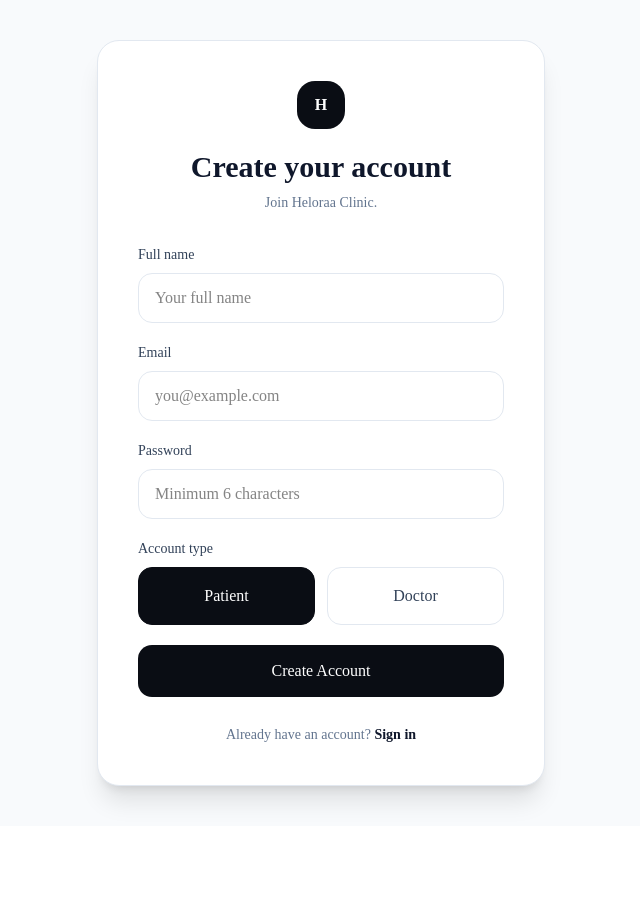
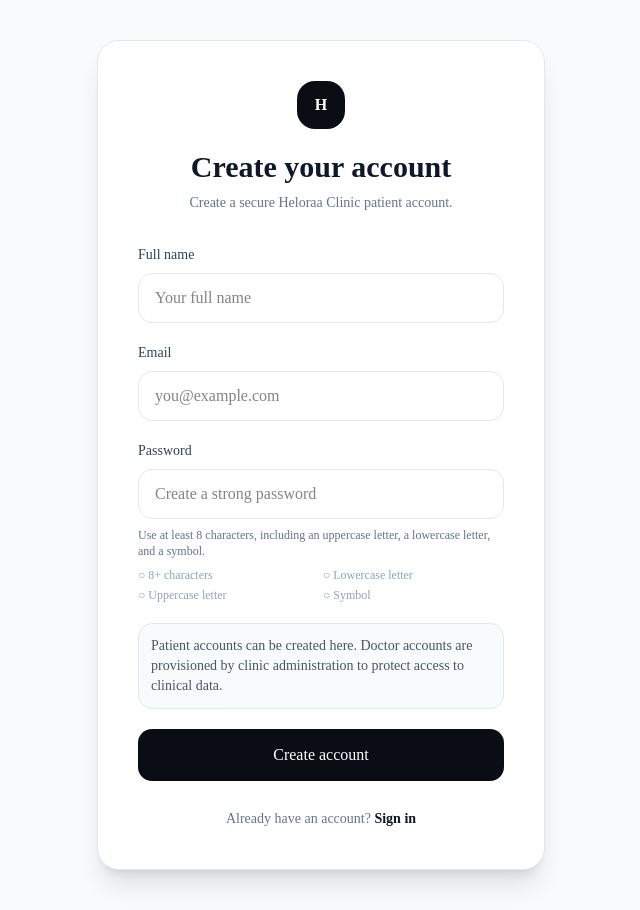
Before and after one commit to Harika-web-star/Heloraa-clinic, a Next.js app: page /signup in a window 1280 px wide. Shown: the whole page, without its empty margins (319-959 px from the left). Before the commit the page ends 826 px from the top, so only its background shows below. Built offline with nearby package versions, Linux system fonts and the light colour scheme; no server answers.

Commit message:
Fix email confirmation flow

```diff
--- /dev/null
+++ b/src/app/auth/callback/route.ts
@@ -0,0 +1,27 @@
+
+import { NextResponse } from "next/server";
+import { createClient } from "@/lib/supabase/server";
+
+export async function GET(request: Request) {
+  const url = new URL(request.url);
+  const code = url.searchParams.get("code");
+  const next = url.searchParams.get("next") || "/patient";
+
+  const safeNext =
+    next.startsWith("/") && !next.startsWith("//")
+      ? next
+      : "/patient";
+
+  if (code) {
+    const supabase = await createClient();
+    const { error } = await supabase.auth.exchangeCodeForSession(code);
+
+    if (!error) {
+      return NextResponse.redirect(new URL(safeNext, url.origin));
+    }
+  }
+
+  return NextResponse.redirect(
+    new URL("/login?error=email_confirmation_failed", url.origin)
+  );
+}
--- a/src/app/signup/page.tsx
+++ b/src/app/signup/page.tsx
@@ -1,213 +1,181 @@
+
 "use client";
 
-import { useState } from "react";
+import { useMemo, useState } from "react";
 import { useRouter } from "next/navigation";
 import { createClient } from "@/lib/supabase/client";
+import {
+  getPasswordRequirements,
+  isStrongPassword,
+  PASSWORD_HELP,
+} from "@/lib/auth/password";
 
 export default function SignupPage() {
   const router = useRouter();
-  const supabase = createClient();
+  const supabase = useMemo(() => createClient(), []);
 
   const [fullName, setFullName] = useState("");
   const [email, setEmail] = useState("");
   const [password, setPassword] = useState("");
-  const [role, setRole] = useState<"patient" | "doctor">("patient");
-
   const [loading, setLoading] = useState(false);
   const [error, setError] = useState("");
   const [success, setSuccess] = useState("");
 
-  async function handleSignup(e: React.FormEvent) {
+  const requirements = getPasswordRequirements(password);
+
+  async function handleSignup(e: React.FormEvent<HTMLFormElement>) {
     e.preventDefault();
-
-    setLoading(true);
     setError("");
     setSuccess("");
 
-    try {
-      if (password.length < 6) {
-        setError("Password must be at least 6 characters.");
-        setLoading(false);
+    if (!fullName.trim()) {
+      setError("Enter your full name.");
       return;
     }
 
+    if (!isStrongPassword(password)) {
+      setError(PASSWORD_HELP);
+      return;
+    }
+
+    setLoading(true);
+
+    try {
+      const normalizedEmail = email.trim().toLowerCase();
+
       const { data, error: signupError } =
         await supabase.auth.signUp({
-          email: email.trim().toLowerCase(),
+          email: normalizedEmail,
           password,
           options: {
+            emailRedirectTo: `${window.location.origin}/auth/callback?next=/patient`,
             data: {
-  full_name:
-    role === "doctor"
-      ? `Dr. ${fullName.trim().replace(/^Dr\.?\s*/i, "")}`
-      : fullName.trim(),
-  role,
+              full_name: fullName.trim(),
+              role: "patient",
             },
           },
         });
 
       if (signupError) {
         setError(signupError.message);
-        setLoading(false);
         return;
       }
 
       if (!data.user) {
-        setError("Account could not be created.");
-        setLoading(false);
+        setError("We couldn't create your account. Please try again.");
         return;
       }
 
-      /*
-       * Supabase may return a session immediately when
-       * email confirmation is disabled.
-       *
-       * If email confirmation is enabled, there will be
-       * no session until the email is confirmed.
-       */
-
-      if (!data.session) {
-        setSuccess(
-          "Account created successfully. Please sign in with your email and password."
-        );
-
-        setTimeout(() => {
-          router.replace("/login");
-        }, 1200);
-
+      if (data.session) {
+        router.replace("/patient");
+        router.refresh();
         return;
       }
 
-      /*
-       * Session exists → account can immediately enter
-       * the appropriate dashboard.
-       */
-      if (role === "doctor") {
-        router.replace("/doctor");
-      } else {
-        router.replace("/patient");
-      }
+      setSuccess(
+        "Your account was created! Check your email and click the confirmation link to activate your account. If you don't see it, check your spam folder."
+      );
     } catch (err) {
-      console.error("SIGNUP ERROR:", err);
-
       setError(
         err instanceof Error
           ? err.message
           : "Something went wrong while creating your account."
       );
-
+    } finally {
       setLoading(false);
     }
   }
 
   return (
-    <main className="min-h-screen bg-[#F8FAFC] px-4 py-10">
+    <main className="page-shell min-h-screen bg-[#F8FAFC] px-4 py-10">
       <div className="flex min-h-[calc(100vh-5rem)] items-center justify-center">
         <div className="w-full max-w-md rounded-3xl border border-slate-200 bg-white p-8 shadow-xl sm:p-10">
-
           <div className="mb-8 text-center">
             <div className="mx-auto flex h-12 w-12 items-center justify-center rounded-2xl bg-[#0A0D14] font-bold text-white">
               H
             </div>
-
             <h1 className="mt-5 text-3xl font-semibold text-slate-900">
-              Create your account
+              {success ? "Check your email" : "Create your account"}
             </h1>
-
             <p className="mt-2 text-sm text-slate-500">
-              Join Heloraa Clinic.
+              {success
+                ? `We sent a confirmation link to ${email.trim().toLowerCase()}.`
+                : "Create a secure Heloraa Clinic patient account."}
             </p>
           </div>
 
-          <form
-            onSubmit={handleSignup}
-            className="space-y-5"
-          >
+          {!success && (
+            <form onSubmit={handleSignup} className="space-y-5">
               <div>
-              <label className="mb-2 block text-sm font-medium text-slate-700">
+                <label htmlFor="fullName" className="mb-2 block text-sm font-medium text-slate-700">
                   Full name
                 </label>
-
                 <input
+                  id="fullName"
+                  autoComplete="name"
                   required
                   value={fullName}
-                onChange={(e) =>
-                  setFullName(e.target.value)
-                }
+                  onChange={(e) => setFullName(e.target.value)}
                   placeholder="Your full name"
                   className="w-full rounded-xl border border-slate-200 bg-white px-4 py-3 outline-none transition focus:border-[#0A0D14] focus:ring-2 focus:ring-slate-100"
                 />
               </div>
 
               <div>
-              <label className="mb-2 block text-sm font-medium text-slate-700">
+                <label htmlFor="email" className="mb-2 block text-sm font-medium text-slate-700">
                   Email
                 </label>
-
                 <input
+                  id="email"
+                  autoComplete="email"
                   required
                   type="email"
                   value={email}
-                onChange={(e) =>
-                  setEmail(e.target.value)
-                }
+                  onChange={(e) => setEmail(e.target.value)}
                   placeholder="you@example.com"
                   className="w-full rounded-xl border border-slate-200 bg-white px-4 py-3 outline-none transition focus:border-[#0A0D14] focus:ring-2 focus:ring-slate-100"
                 />
               </div>
 
               <div>
-              <label className="mb-2 block text-sm font-medium text-slate-700">
+                <label htmlFor="password" className="mb-2 block text-sm font-medium text-slate-700">
                   Password
                 </label>
-
                 <input
+                  id="password"
+                  autoComplete="new-password"
                   required
-                minLength={6}
                   type="password"
                   value={password}
-                onChange={(e) =>
-                  setPassword(e.target.value)
-                }
-                placeholder="Minimum 6 characters"
+                  onChange={(e) => setPassword(e.target.value)}
+                  placeholder="Create a strong password"
                   className="w-full rounded-xl border border-slate-200 bg-white px-4 py-3 outline-none transition focus:border-[#0A0D14] focus:ring-2 focus:ring-slate-100"
                 />
+                <p className="mt-2 text-xs text-slate-500">{PASSWORD_HELP}</p>
+                <ul className="mt-2 grid grid-cols-2 gap-1 text-xs">
+                  {([
+                    ["length", "8+ characters"],
+                    ["lowercase", "Lowercase letter"],
+                    ["uppercase", "Uppercase letter"],
+                    ["special", "Symbol"],
+                  ] as const).map(([key, label]) => (
+                    <li
+                      key={key}
+                      className={requirements[key] ? "text-emerald-700" : "text-slate-400"}
+                    >
+                      {requirements[key] ? "✓" : "○"} {label}
+                    </li>
+                  ))}
+                </ul>
               </div>
 
-            <div>
-              <label className="mb-2 block text-sm font-medium text-slate-700">
-                Account type
-              </label>
-
-              <div className="grid grid-cols-2 gap-3">
-                {(["patient", "doctor"] as const).map(
-                  (item) => (
-                    <button
-                      key={item}
-                      type="button"
-                      onClick={() => setRole(item)}
-                      className={`rounded-xl border p-4 font-medium capitalize transition ${
-                        role === item
-                          ? "border-[#0A0D14] bg-[#0A0D14] text-white"
-                          : "border-slate-200 bg-white text-slate-700 hover:border-slate-300"
-                      }`}
-                    >
-                      {item}
-                    </button>
-                  )
-                )}
-              </div>
+              <div className="rounded-xl border border-slate-200 bg-slate-50 p-3 text-sm text-slate-600">
+                Patient accounts can be created here. Doctor accounts are provisioned by clinic administration to protect access to clinical data.
               </div>
 
               {error && (
-              <div className="rounded-xl border border-red-100 bg-red-50 p-3 text-sm text-red-600">
+                <div role="alert" className="rounded-xl border border-red-100 bg-red-50 p-3 text-sm text-red-600">
                   {error}
-              </div>
-            )}
-
-            {success && (
-              <div className="rounded-xl border border-emerald-100 bg-emerald-50 p-3 text-sm text-emerald-700">
-                {success}
                 </div>
               )}
 
@@ -216,11 +184,25 @@ export default function SignupPage() {
                 disabled={loading}
                 className="w-full rounded-xl bg-[#0A0D14] py-3.5 font-medium text-white transition hover:bg-black disabled:cursor-not-allowed disabled:opacity-50"
               >
-              {loading
-                ? "Creating account..."
-                : "Create Account"}
+                {loading ? "Creating account..." : "Create account"}
               </button>
             </form>
+          )}
+
+          {success && (
+            <div role="status" className="space-y-4">
+              <div className="rounded-xl border border-emerald-100 bg-emerald-50 p-4 text-sm text-emerald-700">
+                {success}
+              </div>
+              <button
+                type="button"
+                onClick={() => router.push("/login")}
+                className="w-full rounded-xl bg-[#0A0D14] py-3.5 font-medium text-white hover:bg-black"
+              >
+                Go to sign in
+              </button>
+            </div>
+          )}
 
           <div className="mt-7 text-center text-sm text-slate-500">
             Already have an account?{" "}
@@ -232,7 +214,6 @@ export default function SignupPage() {
               Sign in
             </button>
           </div>
-
         </div>
       </div>
     </main>
--- /dev/null
+++ b/src/lib/auth/password.ts
@@ -0,0 +1,23 @@
+
+export const PASSWORD_HELP =
+  "Use at least 8 characters, including an uppercase letter, a lowercase letter, and a symbol.";
+
+export function getPasswordRequirements(password: string) {
+  return {
+    length: password.length >= 8,
+    lowercase: /[a-z]/.test(password),
+    uppercase: /[A-Z]/.test(password),
+    special: /[^A-Za-z0-9]/.test(password),
+  };
+}
+
+export function isStrongPassword(password: string): boolean {
+  const requirements = getPasswordRequirements(password);
+
+  return (
+    requirements.length &&
+    requirements.lowercase &&
+    requirements.uppercase &&
+    requirements.special
+  );
+}
```
Lines whose indentation alone changed are shown as unchanged.
